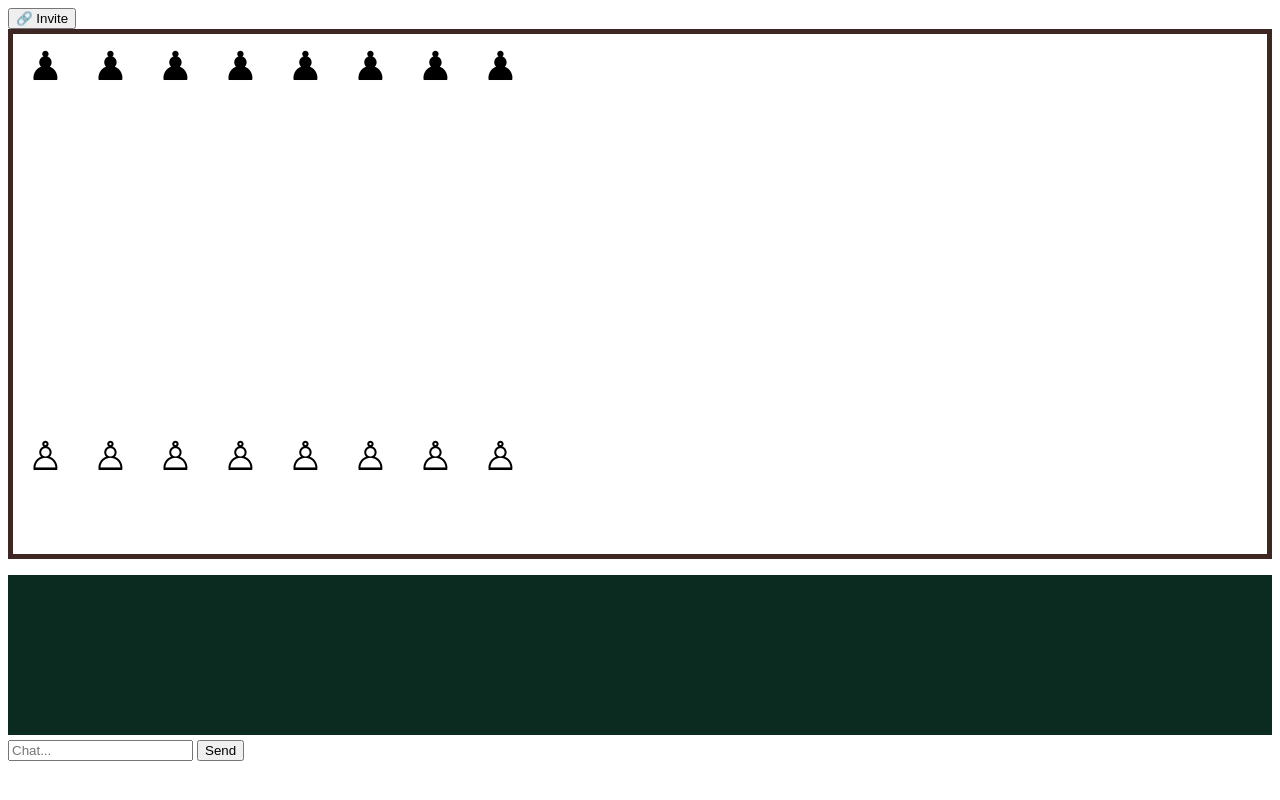
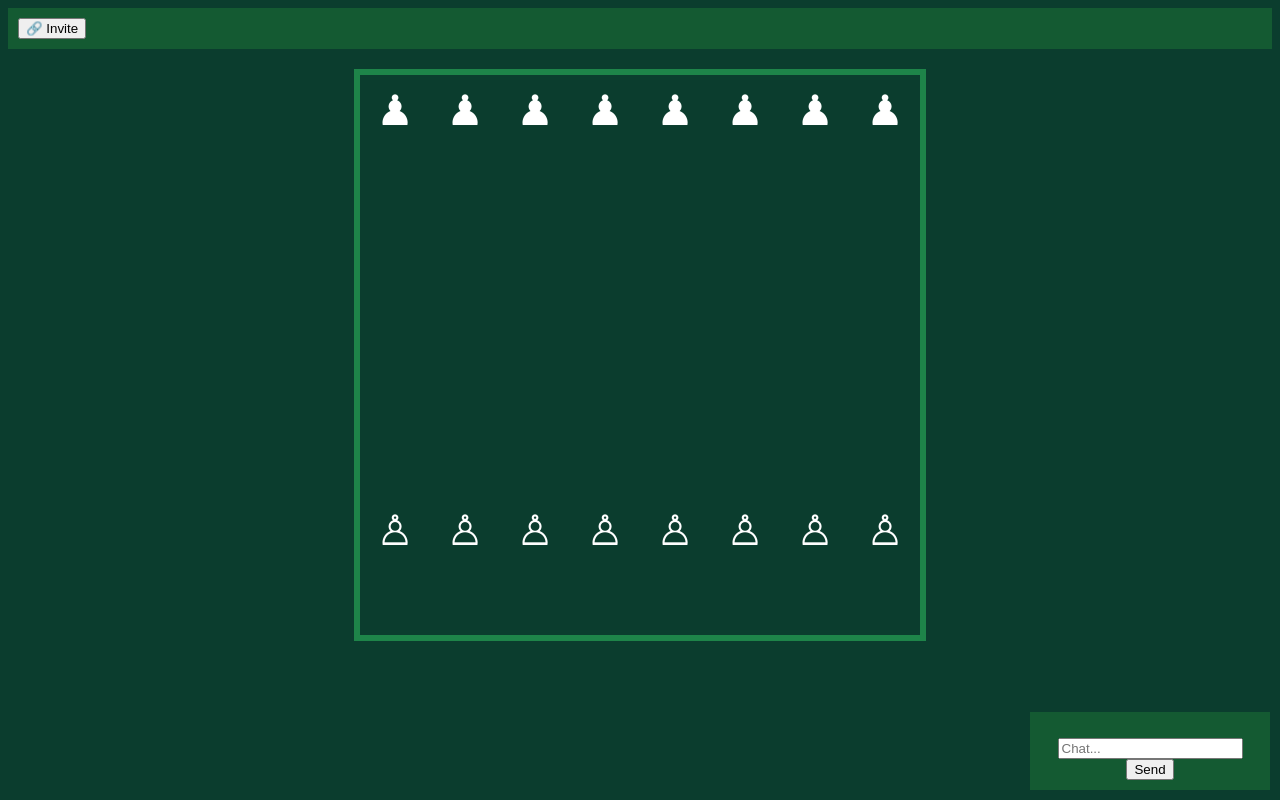
Before and after one commit to grsminiproject1/grs, a website: page public/room.html in a window 1280 px wide. Drawn offline with nearby package versions, Linux system fonts and the light colour scheme; no server answers.

Commit message:
Update style.css

```diff
--- a/public/style.css
+++ b/public/style.css
@@ -1,32 +1,62 @@
-.main-game-container {
-    display: flex;
-    justify-content: center;
-    gap: 20px;
-    margin-top: 20px;
+body {
+  background: #0b3d2e;
+  color: #fff;
+  font-family: Arial;
+  text-align: center;
+}
+
+#top-bar {
+  background: #145a32;
+  padding: 10px;
+  display: flex;
+  justify-content: space-between;
+}
+
+#status {
+  font-weight: bold;
+}
+
+#game-area {
+  display: flex;
+  justify-content: center;
+  align-items: center;
+  margin-top: 20px;
 }
 
 #board {
-    display: grid;
-    grid-template-columns: repeat(8, 65px);
-    border: 5px solid #3e2723;
+  display: grid;
+  grid-template-columns: repeat(8, 70px);
+  border: 6px solid #1e8449;
 }
 
 .square {
-    width: 65px; height: 65px;
-    display: flex; justify-content: center; align-items: center;
-    font-size: 40px; cursor: pointer;
+  width: 70px;
+  height: 70px;
+  font-size: 42px;
+  display: flex;
+  justify-content: center;
+  align-items: center;
+  cursor: pointer;
 }
 
-.light { background: #ecdab9; }
-.dark { background: #b58863; }
-.highlight { box-shadow: inset 0 0 10px yellow; }
+.light { background: #a9dfbf; }
+.dark { background: #196f3d; }
 
-.side-panel {
-    width: 150px; background: #134e3a; padding: 10px; border-radius: 5px;
+.highlight {
+  box-shadow: inset 0 0 0 4px yellow;
 }
-.side-panel.active { border: 2px solid yellow; }
 
-#chat-container {
-    width: 400px; margin: 20px auto; background: #134e3a; padding: 10px;
+.captured {
+  width: 120px;
+  min-height: 560px;
+  font-size: 26px;
 }
-#messages { height: 150px; overflow-y: auto; background: #0b2b21; margin-bottom: 5px; text-align: left; padding: 5px;}
+
+#chat {
+  position: fixed;
+  right: 10px;
+  bottom: 10px;
+  background: #145a32;
+  padding: 10px;
+  width: 220px;
+}
```
